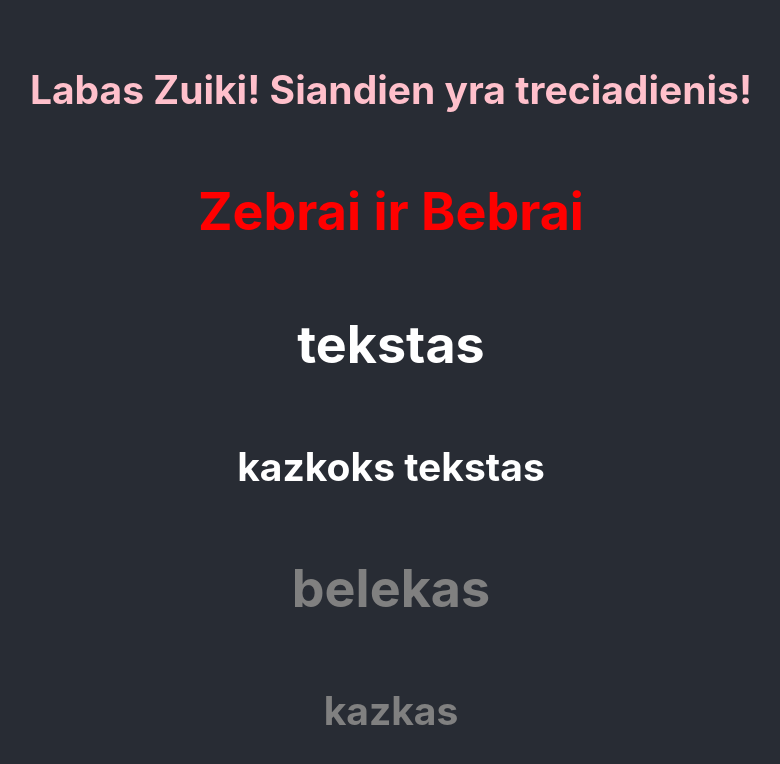
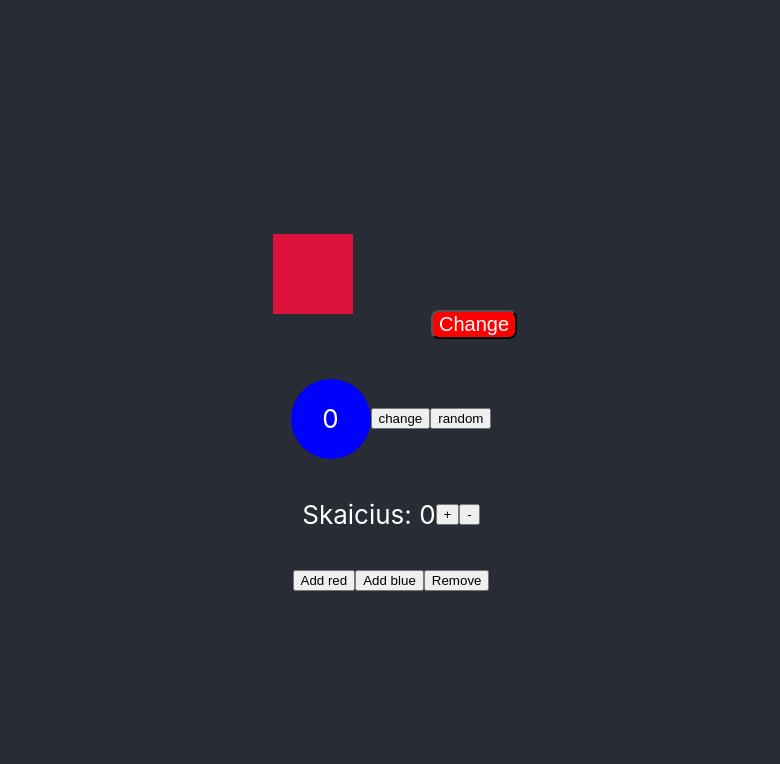
Before and after one commit to RokasAbra/react1, a React (Create React App) app: page / in a window 1280 px wide. Shown: the top 764 px of the page, without its empty margins (249-1029 px from the left). Built offline with nearby package versions, Linux system fonts and the light colour scheme.

Commit message:
react'o uzdaviniai

```diff
--- a/src/App.css
+++ b/src/App.css
@@ -36,3 +36,52 @@
     transform: rotate(360deg);
   }
 }
+
+
+.kv {
+  display: flex;
+  justify-content: center;
+  align-items: center;
+  width: 80px;
+  height: 80px;
+  background-color: crimson;
+  margin: 8px;
+  transition: 1s;
+}
+.kvc {
+  display: flex;
+  justify-content: center;
+  align-items: center;
+  flex-wrap: wrap;
+  margin: 20px;
+}
+.crc {
+  display: flex;
+  justify-content: center;
+  align-items: center;
+  width: 80px;
+  height: 80px;
+  border-radius: 40px;
+  background-color: blue;
+  transition: 1s;
+}
+
+.button {
+  border-radius: 8px;
+  font-size: 20px;
+  background-color: red;
+  color: white;
+  margin-left: 70px;
+  margin-top: 100px;
+}
+
+.stat {
+  display: flex;
+  justify-content: center;
+  align-items: center;
+  width: 120px;
+  height: 80px;
+  background-color: rgb(114, 192, 131);
+  margin: 8px;
+  transition: 1s;
+}
--- a/src/App.jsx
+++ b/src/App.jsx
@@ -1,18 +1,66 @@
-
+import { keyboard } from '@testing-library/user-event/dist/keyboard';
+import { useState } from 'react';
 import './App.css';
-import Labas from "./components/009/Labas";
-import Sveiki from "./components/009/Sveiki";
-import Props from "./components/009/Props";
-import Trys from "./components/009/Trys";
 import rand from "./Functions/rand";
 function App() {
+
+
+    const [kvToCircle, setKvToCircle] = useState('kv');
+    const change = () => {
+        setKvToCircle(circle => circle ===  'kv' ? 'crc' : 'kv');
+        console.log('kazka');
+    }
+    const [staciakampis, setStaciakampis] = useState('crc')
+    const changeTo = () => {
+        setStaciakampis(stat => stat === 'crc' ? 'stat' : 'crc')
+    }
+    const [random, setRandom] = useState(0);
+    const randd = () => {
+        setRandom(rand(5,25))
+    }
+    const [skaicius, setSkaicius] = useState(0);
+    const skaiciuotuvas = (ka) => setSkaicius ( s => s + ka) ;
+
+    const [kvad, setKvad] = useState([]);
+    const addRed = () => {
+        setKvad(k => [...k, 'red'])
+    }
+    const addBlue = () => {
+        setKvad(k => [...k, 'blue'])
+    }
+    const rem = () => {
+        setKvad(k => k.slice(1))
+    }
+
+
   return (
     <div className="App">
       <header className="App-header">
-        <Labas  tekstas="Siandien yra treciadienis!"/>
-        <Sveiki a= {rand(1,2)} />
-        <Props a='tekstas' b='kazkoks tekstas'/>
-        <Trys a='belekas' b='kazkas' c='grey'/>
+      <div className='kvc'>
+          <div className={kvToCircle}>
+          </div>
+          <button onClick={change} className='button'>Change</button>
+        </div>
+        <div className='kvc'>
+        <div className={staciakampis}>
+          {random}
+        </div>
+            <button onClick={changeTo}>change</button>
+            <button onClick={randd}>random</button>
+        </div>
+        <div className='kvc'>
+        <div>Skaicius: {skaicius}</div>
+        <button onClick={() => skaiciuotuvas(1)}>+</button>
+        <button onClick={() => skaiciuotuvas (-3)}>-</button>
+        </div>
+        <div className='kvc'>
+            {
+                kvad.map( (c, i) => <div className='kv' style={{backgroundColor: c}} key={i}></div>)
+            }
+            <button onClick={addRed}>Add red</button>
+            <button onClick={addBlue}>Add blue</button>
+            <button onClick={rem}>Remove</button>
+        </div>
       </header>
     </div>
   );
```
Also changed, not shown: src/009.jsx (added, +21 -0 lines), src/Functions/style.js (added, +57 -0 lines).
